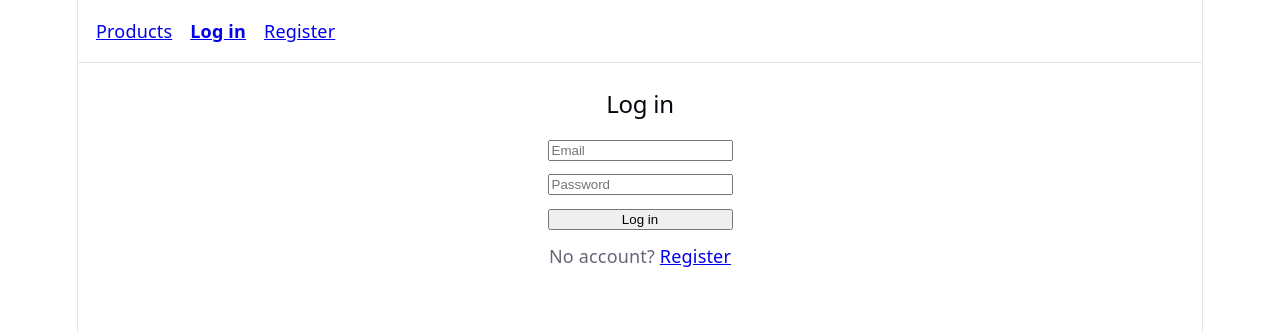
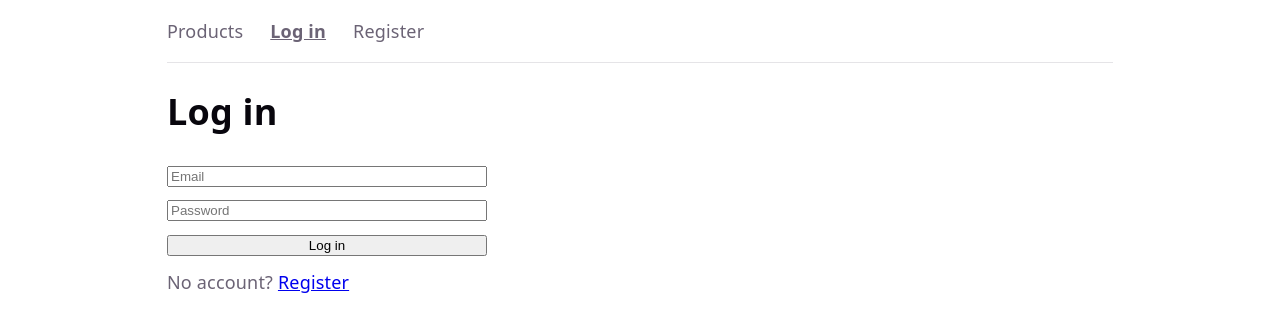
Before and after one commit to randomDev04/kartak, a React app in the folder frontend/: page /login in a window 1280 px wide. Shown: the top 332 px of the page. Built offline with nearby package versions, Linux system fonts and the light colour scheme; no server answers; the HTML template or start-up script is replaced by a standard one.

Commit message:
Add ProtectedRoute to secure orders page

```diff
--- a/frontend/src/App.css
+++ b/frontend/src/App.css
@@ -1,15 +1,34 @@
 nav {
   display: flex;
-  gap: 1rem;
+  gap: 1.5rem;
   align-items: center;
-  padding: 1rem;
-  border-bottom: 1px solid var(--border, #ddd);
+  padding: 1rem 0;
+  border-bottom: 1px solid var(--border);
+  margin-bottom: 2rem;
+}
+
+nav a {
+  text-decoration: none;
+  color: var(--text);
+  transition: color 0.2s ease;
+}
+
+nav a:hover {
+  color: var(--accent);
+}
+
+nav button {
+  margin-left: auto;
 }
 
 main {
-  max-width: 640px;
-  margin: 0 auto;
-  padding: 1.5rem;
+  width: 100%;
+}
+
+.empty-state {
+  text-align: center;
+  color: #888;
+  margin: 3rem 0;
 }
 
 form {
--- a/frontend/src/App.jsx
+++ b/frontend/src/App.jsx
@@ -4,6 +4,7 @@ import Login from "./pages/Login";
 import Register from "./pages/Register";
 import Products from "./pages/Products";
 import Orders from "./pages/Orders";
+import ProtectedRoute from "./components/ProtectedRoute";
 import "./App.css";
 
 function Nav() {
@@ -33,11 +34,6 @@ function Nav() {
   );
 }
 
-function PrivateRoute({ children }) {
-  const { isAuthenticated } = useAuth();
-  return isAuthenticated ? children : <Navigate to="/login" replace />;
-}
-
 function AppRoutes() {
   return (
     <>
@@ -51,9 +47,9 @@ function AppRoutes() {
           <Route
             path="/orders"
             element={
-              <PrivateRoute>
+              <ProtectedRoute>
                 <Orders />
-              </PrivateRoute>
+              </ProtectedRoute>
             }
           />
         </Routes>
--- /dev/null
+++ b/frontend/src/components/ProtectedRoute.jsx
@@ -0,0 +1,7 @@
+import { Navigate } from "react-router-dom";
+import { useAuth } from "../AuthContext";
+
+export default function ProtectedRoute({ children }) {
+  const { isAuthenticated } = useAuth();
+  return isAuthenticated ? children : <Navigate to="/login" replace />;
+}
--- a/frontend/src/index.css
+++ b/frontend/src/index.css
@@ -55,11 +55,11 @@ body {
 }
 
 #root {
-  width: 1126px;
-  max-width: 100%;
+  max-width: 1000px;
+  width: 100%;
   margin: 0 auto;
-  text-align: center;
-  border-inline: 1px solid var(--border);
+  padding: 0 1.5rem;
+  text-align: left;
   min-height: 100svh;
   display: flex;
   flex-direction: column;
@@ -69,28 +69,20 @@ body {
 h1,
 h2 {
   font-family: var(--heading);
-  font-weight: 500;
+  font-weight: 600;
   color: var(--text-h);
 }
 
 h1 {
-  font-size: 56px;
-  letter-spacing: -1.68px;
-  margin: 32px 0;
-  @media (max-width: 1024px) {
-    font-size: 36px;
-    margin: 20px 0;
-  }
+  font-size: 2.5rem;
+  margin: 1.5rem 0;
 }
+
 h2 {
-  font-size: 24px;
-  line-height: 118%;
-  letter-spacing: -0.24px;
-  margin: 0 0 8px;
-  @media (max-width: 1024px) {
-    font-size: 20px;
-  }
+  font-size: 2rem;
+  margin: 0 0 1.5rem 0;
 }
+
 p {
   margin: 0;
 }
--- a/frontend/src/pages/Products.jsx
+++ b/frontend/src/pages/Products.jsx
@@ -39,7 +39,7 @@ export default function Products() {
       {message && <p className="success">{message}</p>}
 
       {!isLoading && !error && products.length === 0 && (
-        <p>No products found.</p>
+        <p className="empty-state">No products found.</p>
       )}
 
       {!isLoading && products.length > 0 && (
```
